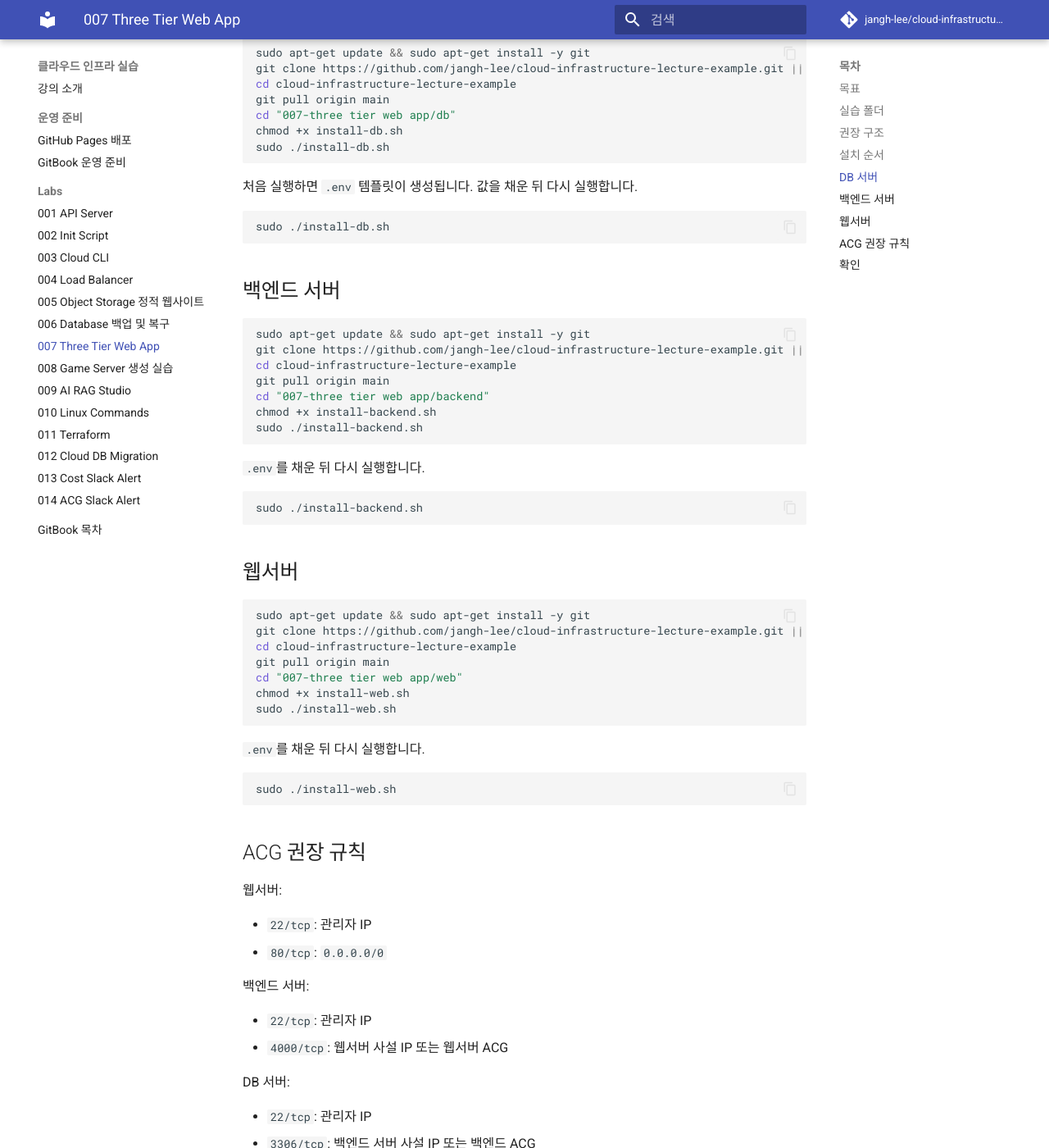
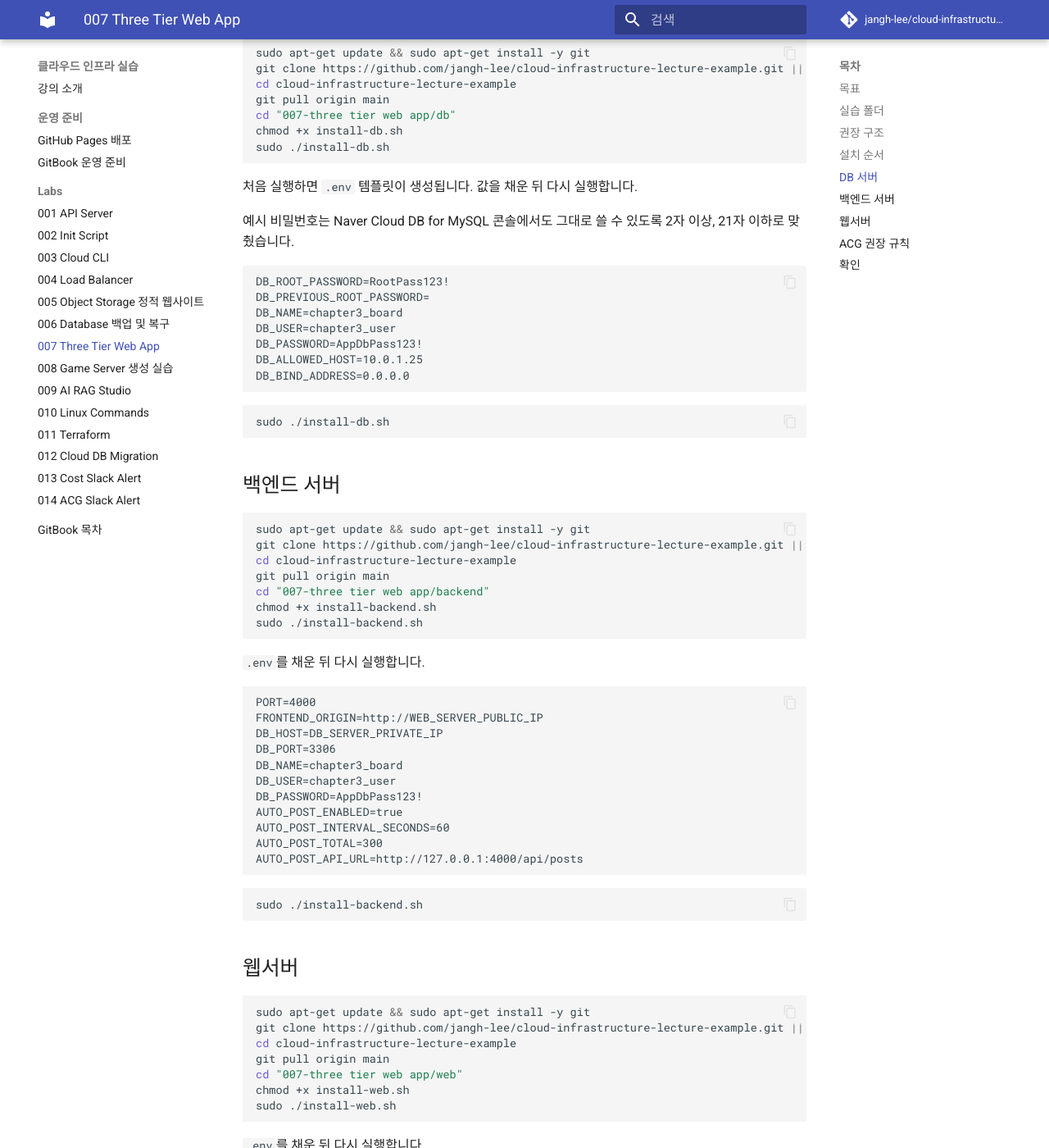
Before and after one commit to jangh-lee/cloud-infrastructure-lecture-example, an MkDocs documentation site: the page built from gitbook/labs/007-three-tier-web-app.md, in a window 1280 px wide and 1400 px high, scrolled down 888 px. Shown: the whole window at 82% size. Built offline with MkDocs 1.6.1 and Material for MkDocs 9.7.7, drawn with Linux system fonts in a browser that asks for light colours; comment, search, counter and statistics services are not loaded.

Commit message:
Shorten lab database example passwords

````diff
--- a/gitbook/labs/007-three-tier-web-app.md
+++ b/gitbook/labs/007-three-tier-web-app.md
@@ -42,6 +42,18 @@
 
 처음 실행하면 `.env` 템플릿이 생성됩니다. 값을 채운 뒤 다시 실행합니다.
 
+예시 비밀번호는 Naver Cloud DB for MySQL 콘솔에서도 그대로 쓸 수 있도록 2자 이상, 21자 이하로 맞췄습니다.
+
+```env
+DB_ROOT_PASSWORD=RootPass123!
+DB_PREVIOUS_ROOT_PASSWORD=
+DB_NAME=chapter3_board
+DB_USER=chapter3_user
+DB_PASSWORD=AppDbPass123!
+DB_ALLOWED_HOST=10.0.1.25
+DB_BIND_ADDRESS=0.0.0.0
+```
+
 ```bash
 sudo ./install-db.sh
 ```
@@ -59,6 +71,20 @@
 ```
 
 `.env`를 채운 뒤 다시 실행합니다.
+
+```env
+PORT=4000
+FRONTEND_ORIGIN=http://WEB_SERVER_PUBLIC_IP
+DB_HOST=DB_SERVER_PRIVATE_IP
+DB_PORT=3306
+DB_NAME=chapter3_board
+DB_USER=chapter3_user
+DB_PASSWORD=AppDbPass123!
+AUTO_POST_ENABLED=true
+AUTO_POST_INTERVAL_SECONDS=60
+AUTO_POST_TOTAL=300
+AUTO_POST_API_URL=http://127.0.0.1:4000/api/posts
+```
 
 ```bash
 sudo ./install-backend.sh
````
Also changed, not shown: 007-three tier web app/README.md (+5 -3 lines), 012-cloud db migration/README.md (+7 -5 lines), gitbook/labs/012-cloud-db-migration.md (+6 -4 lines), 5 other files.
